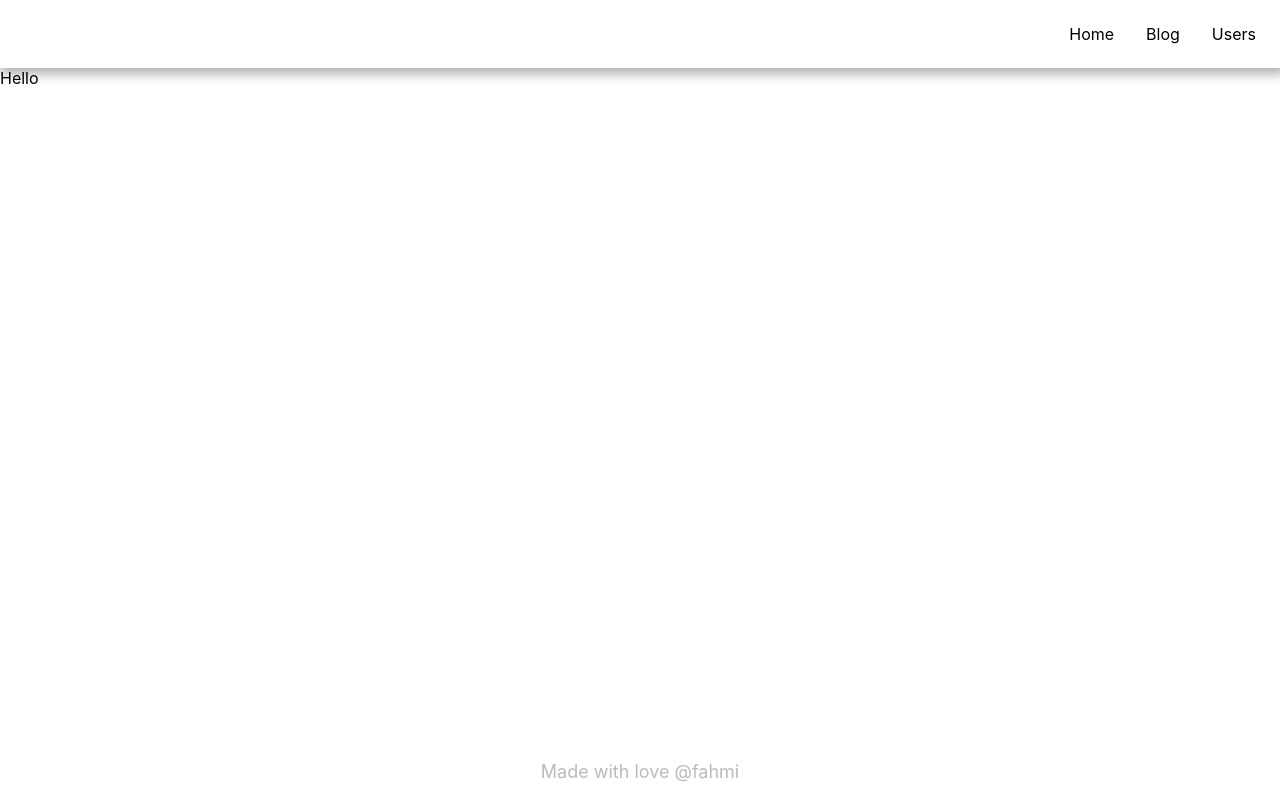
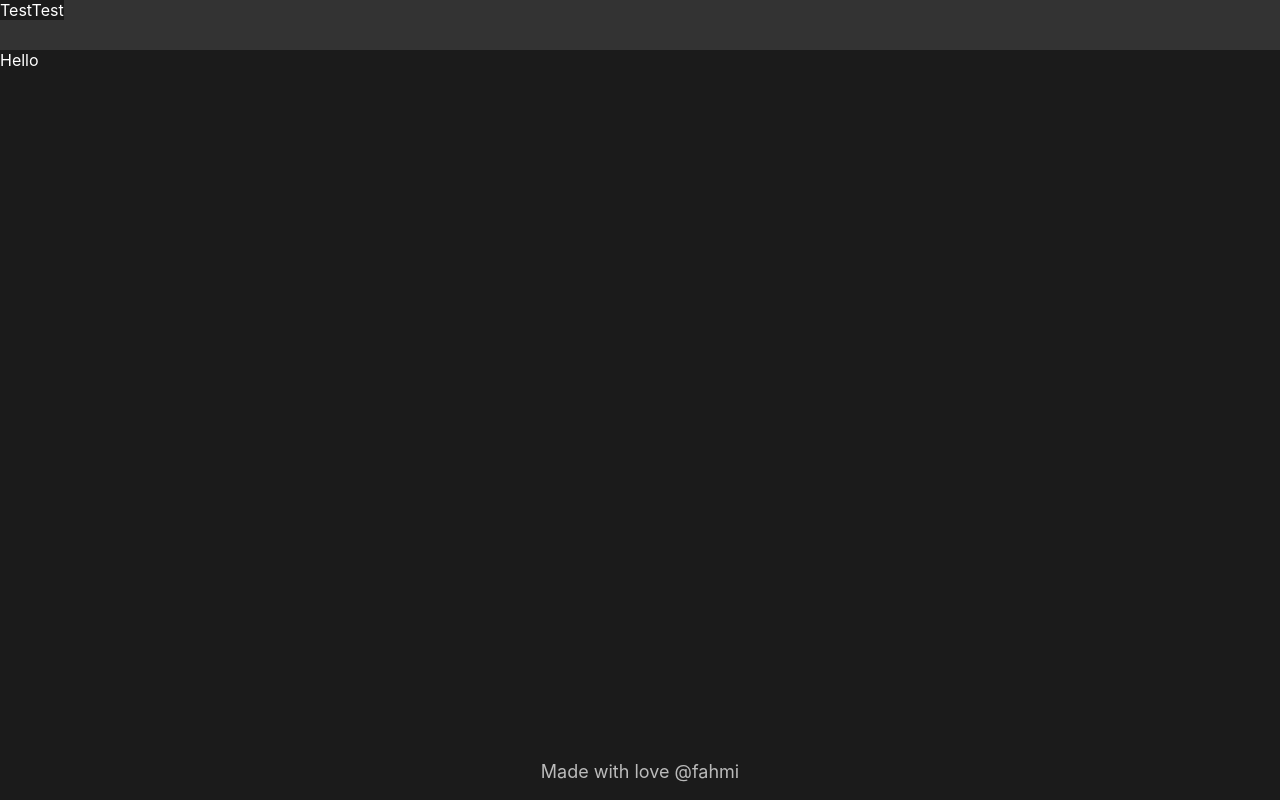
Before and after one commit to fahmiaz411/next-basic, a Next.js app: page / in a window 1280 px wide. Built offline with nearby package versions, Linux system fonts and the light colour scheme.

Commit message:
change background

```diff
--- a/components/Header/Header.module.css
+++ /dev/null
@@ -1,14 +0,0 @@
-.container {
-  padding: 8px;
-  box-shadow: 3px 3px 11px 3px rgb(0 0 0 / 32%);
-}
-
-.list {
-  list-style: none;
-  display: flex;
-  justify-content: flex-end;
-}
-
-.list li {
-  margin: 0px 16px;
-}
--- a/components/Header/index.tsx
+++ b/components/Header/index.tsx
@@ -1,20 +1,23 @@
 import Link from "next/link";
-import styles from "../Header/Header.module.css";
+import { CSSProperties } from "react";
+
+type Style = {
+  container: CSSProperties;
+};
+
+const styles: Style = {
+  container: {
+    width: "100%",
+    height: 50,
+    backgroundColor: "#333",
+  },
+};
 
 export default function Header() {
   return (
-    <header className={styles.container}>
-      <ul className={styles.list}>
-        <li>
-          <Link href={"/"}>Home</Link>
-        </li>
-        <li>
-          <Link href={"/blog"}>Blog</Link>
-        </li>
-        <li>
-          <Link href={"/users"}>Users</Link>
-        </li>
-      </ul>
+    <header style={styles.container}>
+      <span>Test</span>
+      <span>Test</span>
     </header>
   );
 }
--- a/styles/Home.module.css
+++ /dev/null
@@ -1,3 +0,0 @@
-.title {
-  color: green;
-}
--- a/styles/globals.css
+++ b/styles/globals.css
@@ -1,18 +1,16 @@
 html,
 body {
   padding: 0;
-  max-width: 1800px;
-  margin: auto;
+  margin: 0;
   height: 100%;
   font-family: -apple-system, BlinkMacSystemFont, Segoe UI, Roboto, Oxygen,
     Ubuntu, Cantarell, Fira Sans, Droid Sans, Helvetica Neue, sans-serif;
 }
 
-a {
-  color: inherit;
-  text-decoration: none;
-}
-
 * {
   box-sizing: border-box;
+  width: auto;
+  height: auto;
+  color: white;
+  background-color: rgb(27, 27, 27);
 }
```
Also changed, not shown: styles/Blog.module.css (deleted, +0 -12 lines), styles/Users.module.css (deleted, +0 -12 lines), public/KT.jpg (deleted), public/walpaper.jpg (added).
